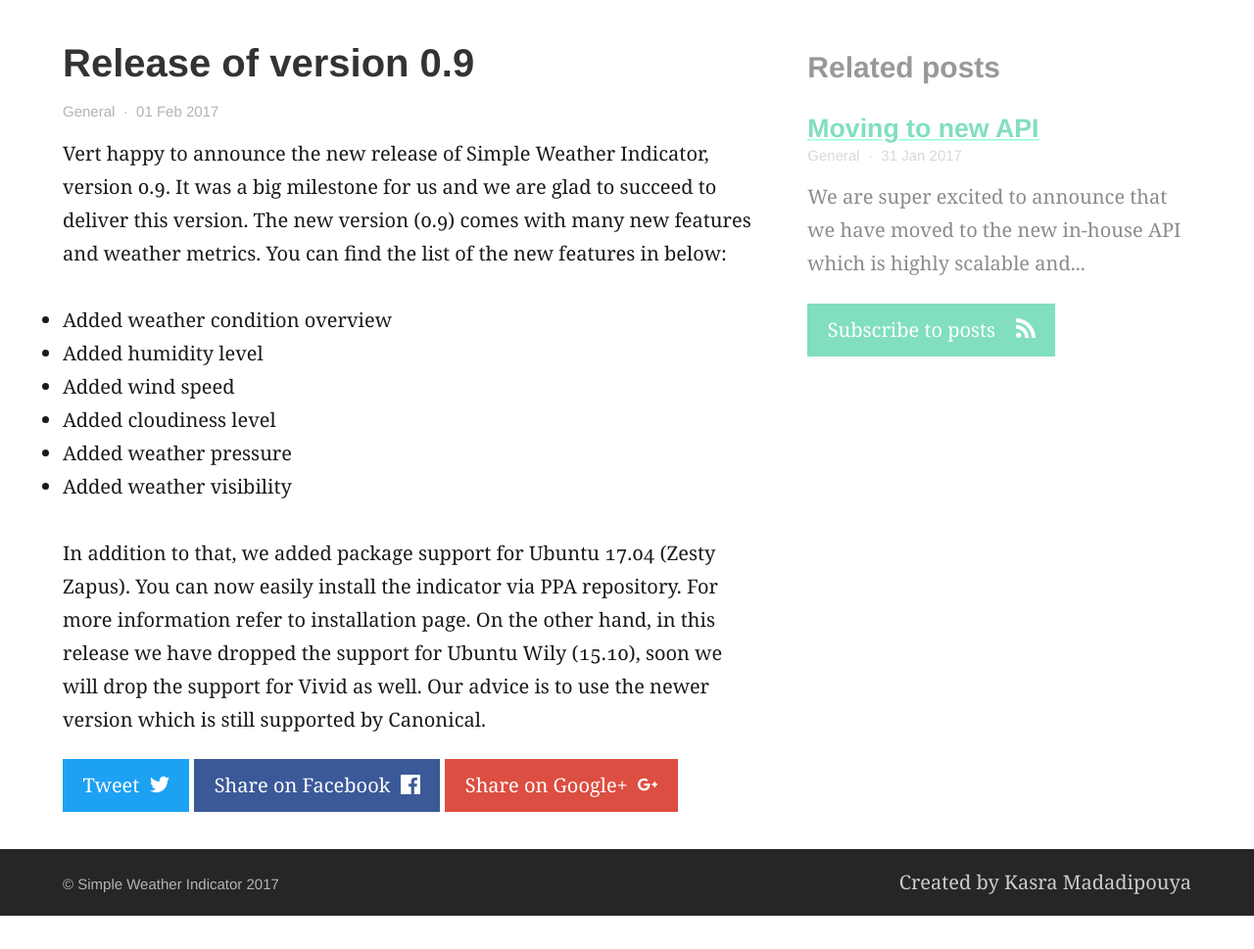
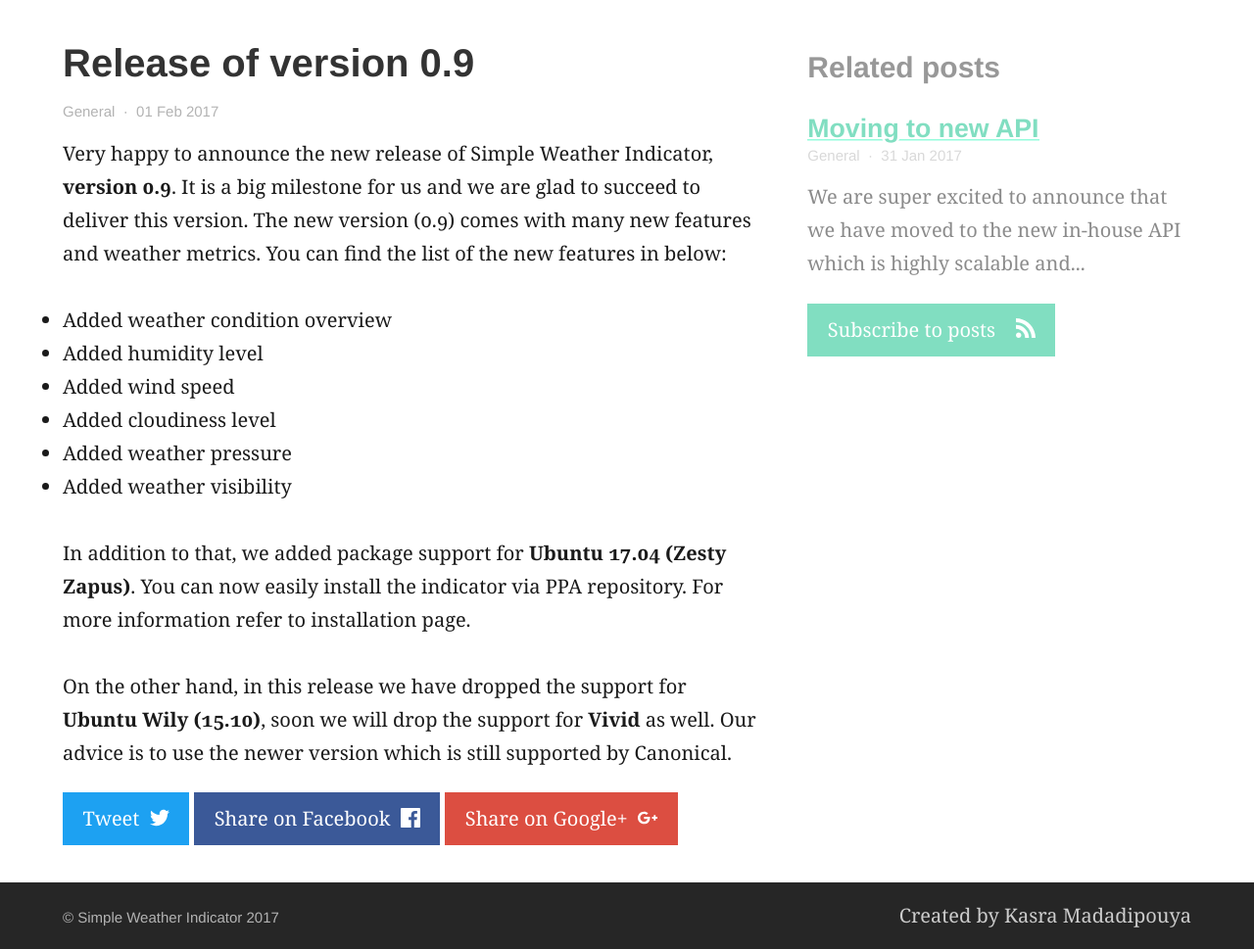
Before and after one commit to kasramp/UbuntuIndicatorWeather, a Jekyll site: the page built from _posts/2017-02-01-release-of-version-09.md, in a window 1280 px wide. Shown: the part 424-1393 px from the top of the page at 98% size. Built offline with Jekyll 4.4.1, drawn with Linux system fonts in a browser that asks for light colours; before the commit the page ends 1359 px from its top, so only the background shows below that.

Commit message:
Minor changes

```diff
--- a/_posts/2017-02-01-release-of-version-09.md
+++ b/_posts/2017-02-01-release-of-version-09.md
@@ -10,7 +10,7 @@ feature_image: "https://unsplash.it/1200/400?image=1048"
 image: "https://unsplash.it/1200/400?image=1048"
 ---
 
-Vert happy to announce the new release of Simple Weather Indicator, version 0.9. It was a big milestone for us and we are glad to succeed to deliver this version.
+Very happy to announce the new release of Simple Weather Indicator, **version 0.9**. It is a big milestone for us and we are glad to succeed to deliver this version.
 The new version (0.9) comes with many new features and weather metrics. You can find the list of the new features in below:
 
 - Added weather condition overview
@@ -20,5 +20,6 @@ The new version (0.9) comes with many new features and weather metrics. You can
 - Added weather pressure
 - Added weather visibility
 
-In addition to that, we added package support for Ubuntu 17.04 (Zesty Zapus). You can now easily install the indicator via PPA repository. For more information refer to installation page.
-On the other hand, in this release we have dropped the support for Ubuntu Wily (15.10), soon we will drop the support for Vivid as well. Our advice is to use the newer version which is still supported by Canonical.
+In addition to that, we added package support for **Ubuntu 17.04 (Zesty Zapus)**. You can now easily install the indicator via PPA repository. For more information refer to installation page.
+
+On the other hand, in this release we have dropped the support for **Ubuntu Wily (15.10)**, soon we will drop the support for **Vivid** as well. Our advice is to use the newer version which is still supported by Canonical.
```
